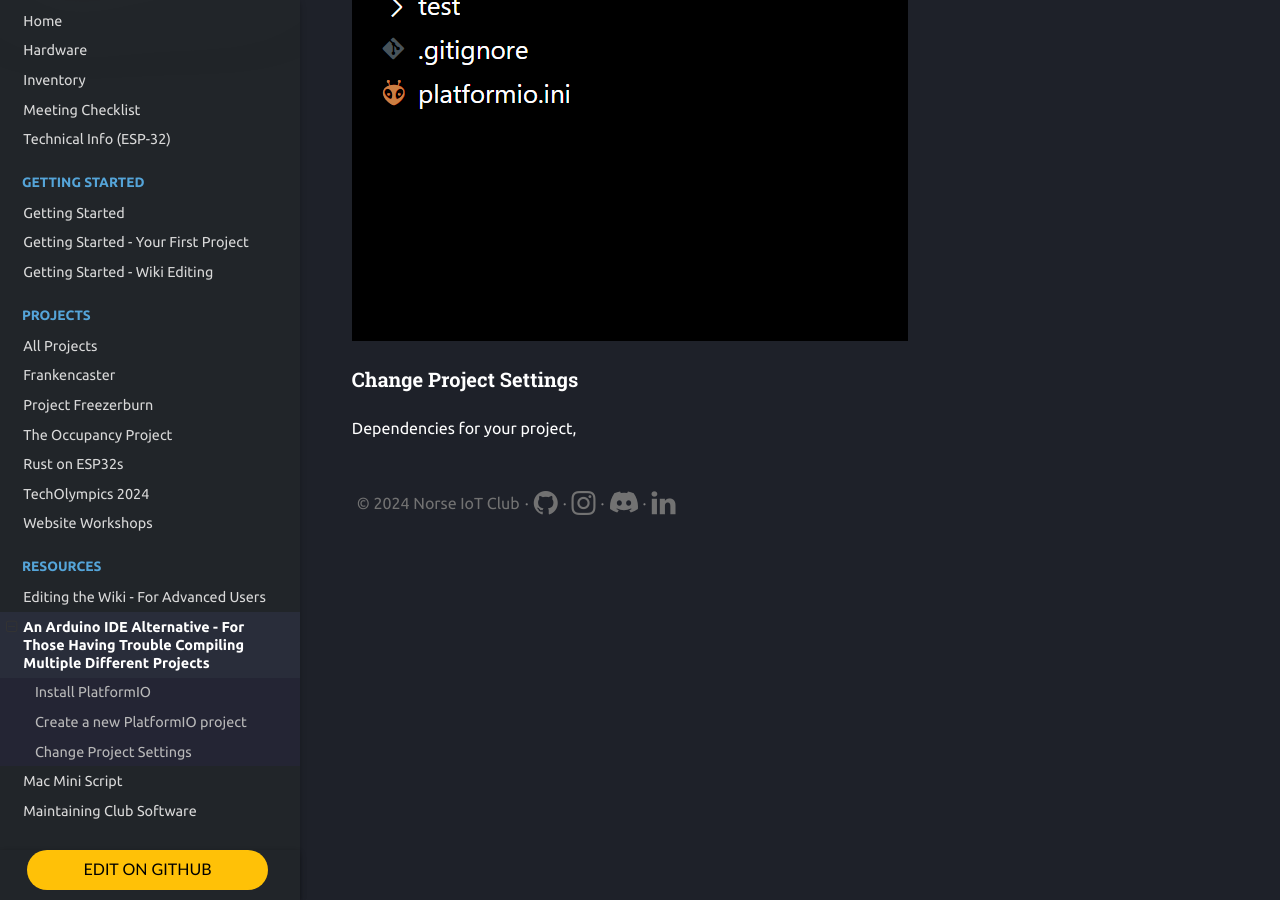
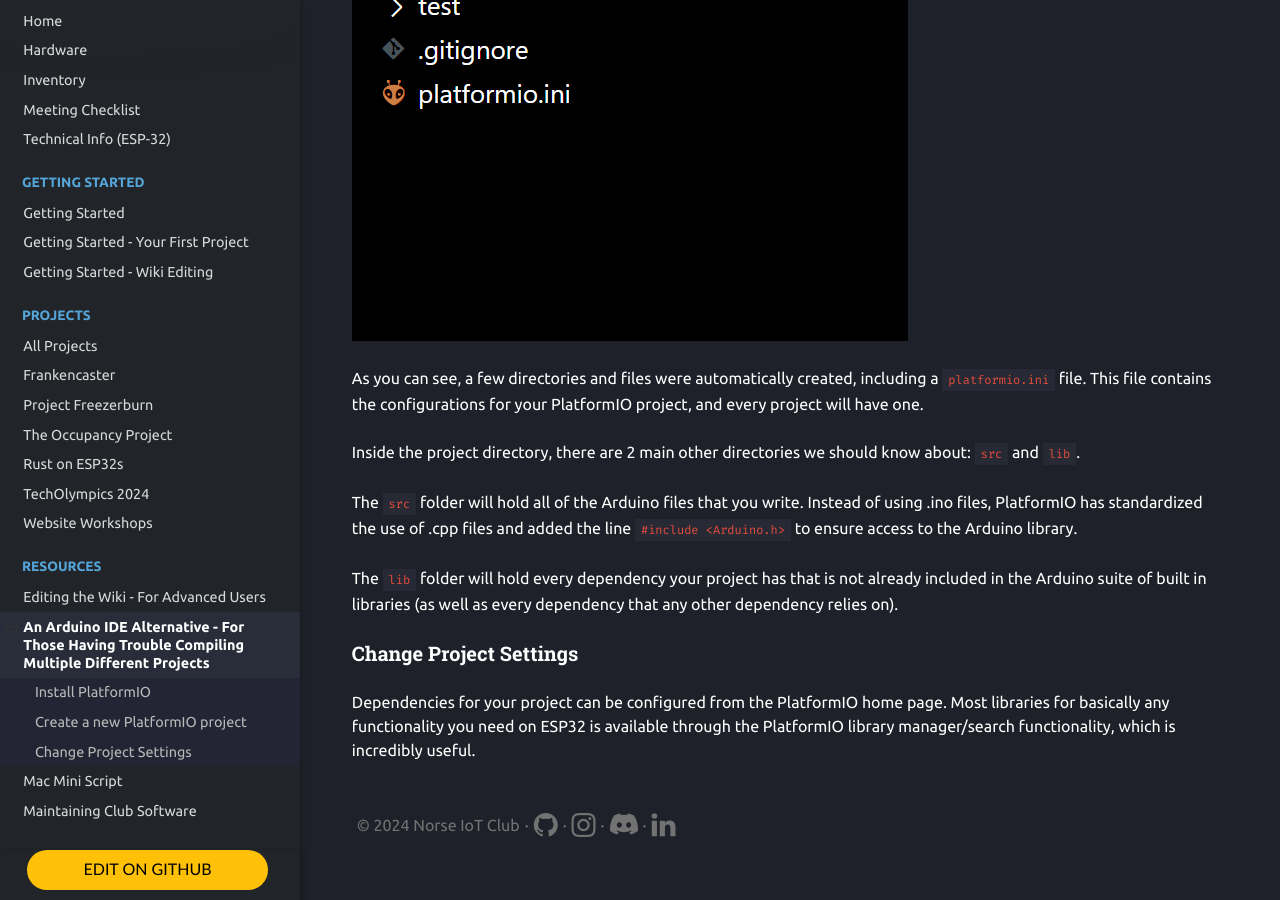
Before and after one commit to Norse-IoT/Wiki, an MkDocs documentation site: the page built from docs/resources/arduino-ide-alternative.md, in a window 1280 px wide and 900 px high, scrolled down 2227 px. Built offline with MkDocs 1.6.1, drawn with Linux system fonts in a browser that asks for light colours; nearby versions of some CDN libraries.

Commit message:
changes on arduino-ide-alternative.md

```diff
--- a/docs/resources/arduino-ide-alternative.md
+++ b/docs/resources/arduino-ide-alternative.md
@@ -26,6 +26,14 @@ After you have configured the setup, click on "Finish" and it should create the
 
 ![Sample PlatformIO project filesystem on creation](../assets/resources-platformio-project-base-dir.png)
 
+As you can see, a few directories and files were automatically created, including a `platformio.ini` file. This file contains the configurations for your PlatformIO project, and every project will have one.
+
+Inside the project directory, there are 2 main other directories we should know about: `src` and `lib`.
+
+The `src` folder will hold all of the Arduino files that you write. Instead of using .ino files, PlatformIO has standardized the use of .cpp files and added the line `#include <Arduino.h>` to ensure access to the Arduino library.
+
+The `lib` folder will hold every dependency your project has that is not already included in the Arduino suite of built in libraries (as well as every dependency that any other dependency relies on).
+
 ### Change Project Settings
 
-Dependencies for your project,
+Dependencies for your project can be configured from the PlatformIO home page. Most libraries for basically any functionality you need on ESP32 is available through the PlatformIO library manager/search functionality, which is incredibly useful.
```
